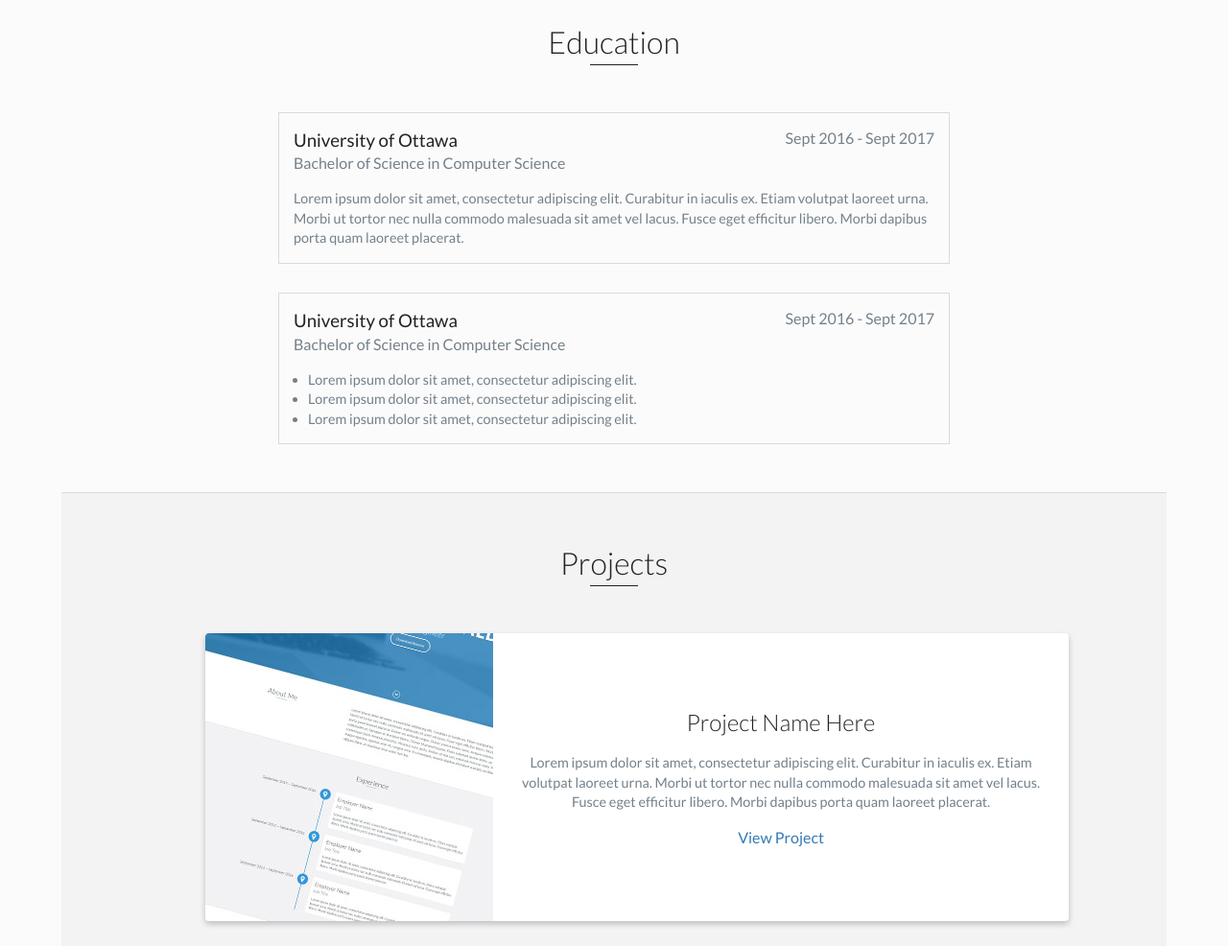
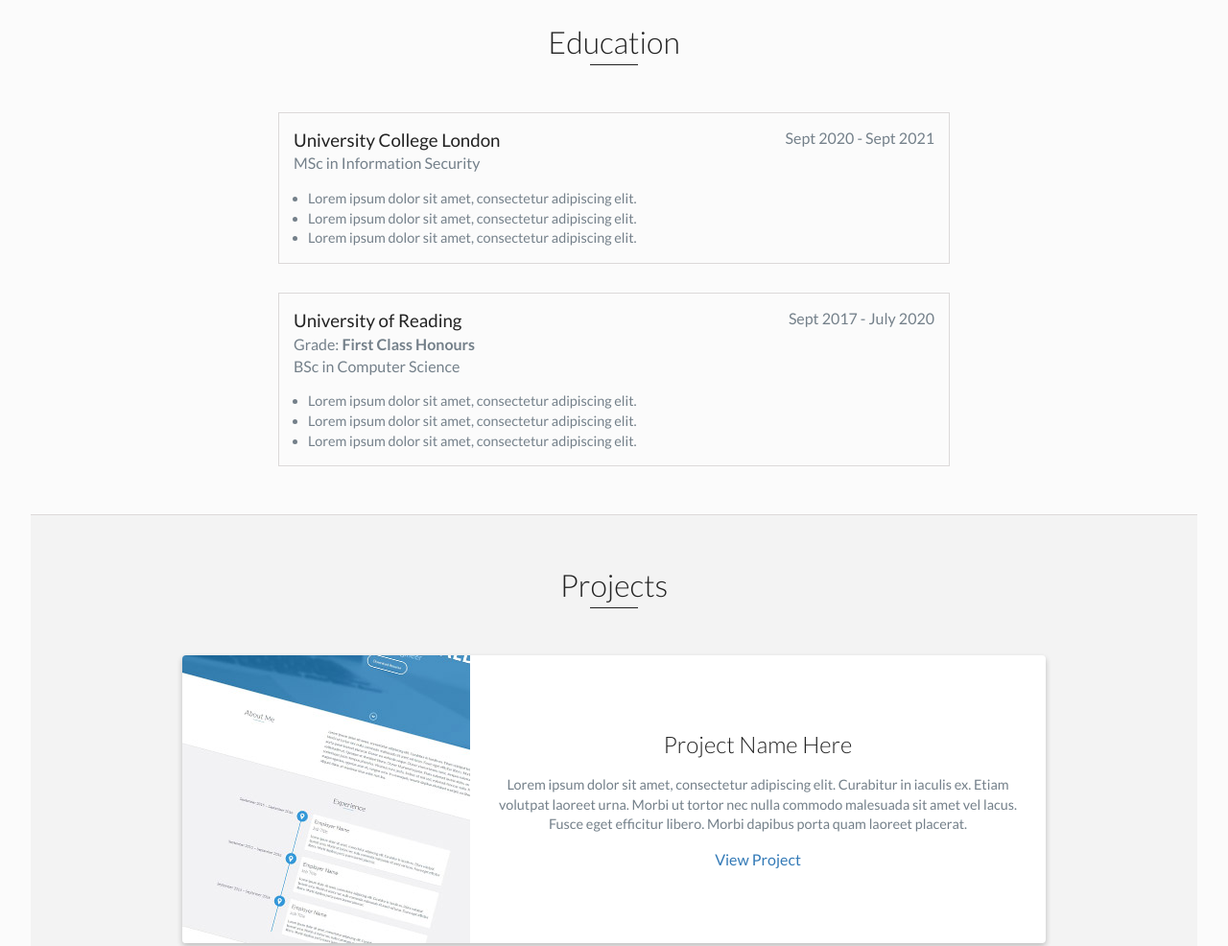
Before and after one commit to aldotroiano/aldotroiano.github.io, a website: page index.html in a window 1280 px wide. Shown: the part 1700-2686 px from the top of the page at 96% size. Drawn offline with nearby package versions, Linux system fonts and the light colour scheme.

Commit message:
initial changes in Education

```diff
--- a/index.html
+++ b/index.html
@@ -112,19 +112,28 @@
     <div id="education">
         <h2 class="heading">Education</h2>
         <div class="education-block">
-            <h3>University of Ottawa</h3>
-            <span class="education-date">Sept 2016 - Sept 2017</span>
-            <h4>Bachelor of Science in Computer Science</h4>
-            <p>
-                Lorem ipsum dolor sit amet, consectetur adipiscing elit. Curabitur in iaculis ex. Etiam volutpat laoreet urna. Morbi ut tortor nec nulla commodo malesuada sit amet vel lacus. Fusce eget efficitur libero. Morbi dapibus porta quam laoreet placerat.
-            </p>
+            <h3>University College London</h3>
+            <span class="education-date">Sept 2020 - Sept 2021 </span>
+            <h4>MSc in Information Security</h4>
+            <ul>
+                <li>
+                    Lorem ipsum dolor sit amet, consectetur adipiscing elit.
+                </li>
+                <li>
+                    Lorem ipsum dolor sit amet, consectetur adipiscing elit.
+                </li>
+                <li>
+                    Lorem ipsum dolor sit amet, consectetur adipiscing elit.
+                </li>
+            </ul>
         </div>
         <!-- End .education-block -->
 
         <div class="education-block">
-            <h3>University of Ottawa</h3>
-            <span class="education-date">Sept 2016 - Sept 2017</span>
-            <h4>Bachelor of Science in Computer Science</h4>
+            <h3>University of Reading</h3>
+            <span class="education-date">Sept 2017 - July 2020</span>
+            <h4 id="education-grade">Grade: <strong>First Class Honours</strong></h4>
+            <h4>BSc in Computer Science</h4>
             <ul>
                 <li>
                     Lorem ipsum dolor sit amet, consectetur adipiscing elit.
--- a/scss/styles.scss
+++ b/scss/styles.scss
@@ -62,7 +62,7 @@ min-width:250px;
 body {
     font-family: 'Lato', sans-serif;
     font-size: 16px;
-    width:90%;
+    width:95%;
     background-color: lighten($base-color,85%);
     margin: auto;
     &.active {
@@ -127,16 +127,16 @@ header {
     animation-name: dropHeader;
     animation-iteration-count: 1;
     animation-timing-function: ease;
-    animation-duration: 0.75s;
+    animation-duration: 0.80s;
 
     ul {
         display: inline-block;
         background: $background;
         text-align: center;
-        padding: 10px;
+        padding: 5px;
         margin: 0;
-        border-bottom-right-radius: 4px;
-        border-bottom-left-radius: 4px;
+        border-bottom-right-radius: 5px;
+        border-bottom-left-radius: 5px;
     }
 
     li {
@@ -184,7 +184,7 @@ header {
     display: none;
     cursor: pointer;
     position: fixed;
-    right: 7%;
+    right: 5%;
     top: 10px;
     color: $base-color;
     font-size: 1.5em;
@@ -605,6 +605,11 @@ footer {
         clear: both;
         font-weight: 500;
         margin: 0 0 15px 0;
+
+
+    }
+    #education-grade{
+      margin:0px ;
     }
 
     p, ul {
```
Also changed, not shown: css/styles.css.
